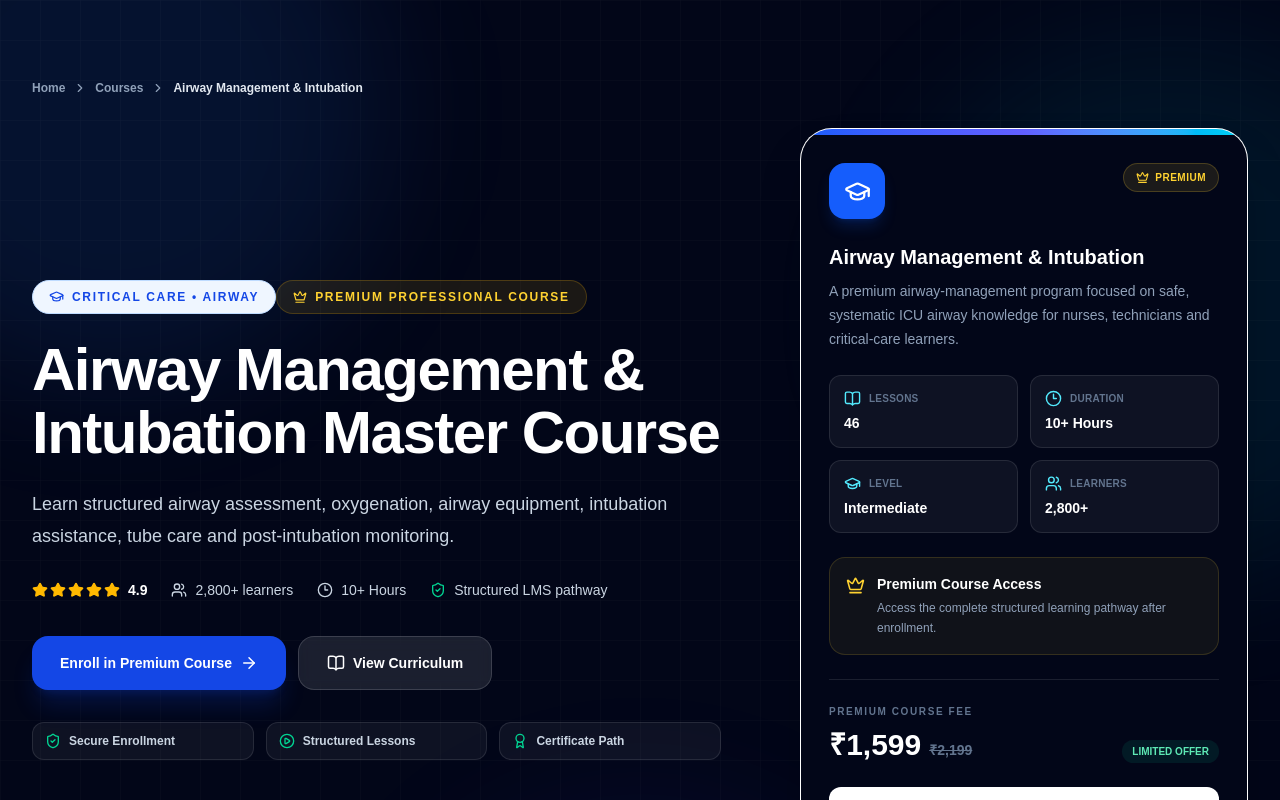
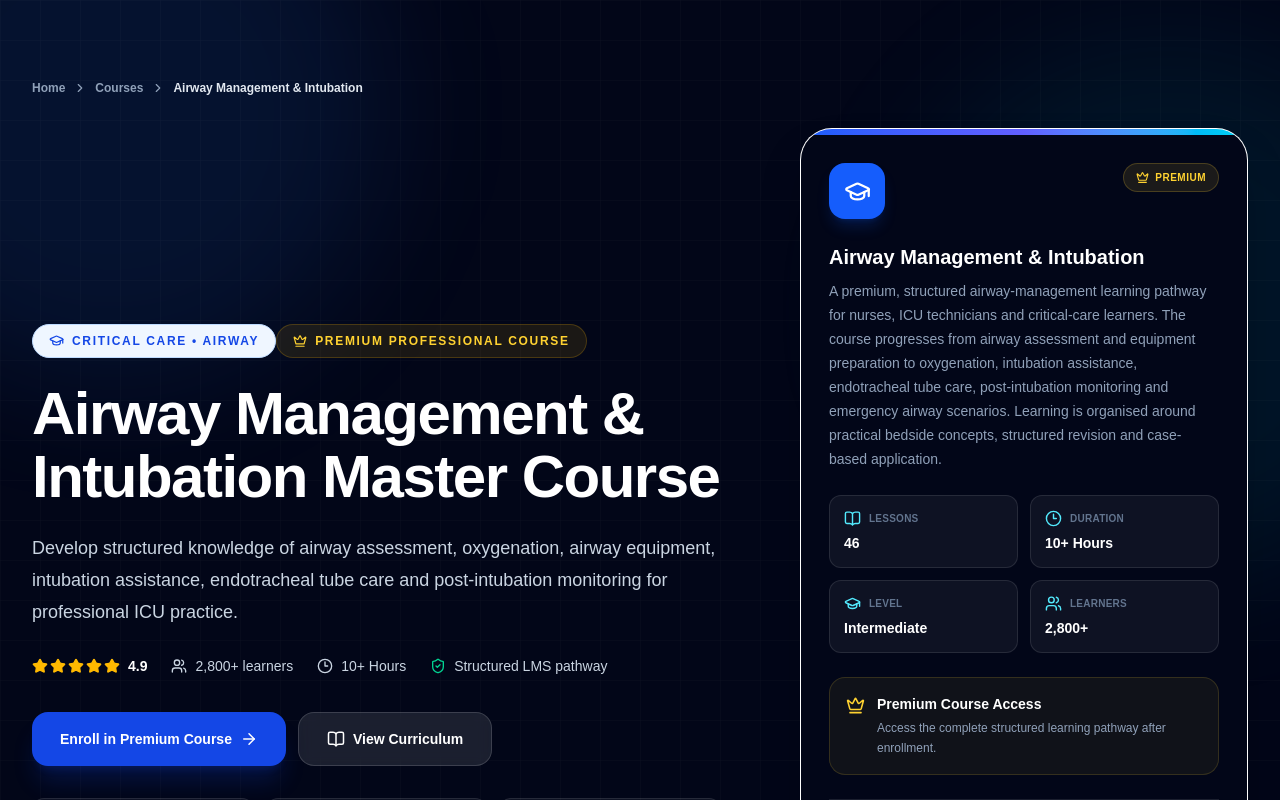
Before and after one commit to dubeyavinash557-sudo/icu-learning-portal, a Next.js app in the folder client/: page /courses/airway-management in a window 1280 px wide. Shown: the top 800 px of the page. Built offline with nearby package versions, Linux system fonts and the light colour scheme.

Commit message:
feat: upgrade airway management course

```diff
--- a/client/app/courses/airway-management/page.tsx
+++ b/client/app/courses/airway-management/page.tsx
@@ -6,102 +6,132 @@ export default function AirwayManagementPage() {
       course={{
         title: "Airway Management & Intubation Master Course",
         shortTitle: "Airway Management & Intubation",
+
         category: "Critical Care • Airway",
+
         description:
-          "Learn structured airway assessment, oxygenation, airway equipment, intubation assistance, tube care and post-intubation monitoring.",
+          "Develop structured knowledge of airway assessment, oxygenation, airway equipment, intubation assistance, endotracheal tube care and post-intubation monitoring for professional ICU practice.",
+
         longDescription:
-          "A premium airway-management program focused on safe, systematic ICU airway knowledge for nurses, technicians and critical-care learners.",
+          "A premium, structured airway-management learning pathway for nurses, ICU technicians and critical-care learners. The course progresses from airway assessment and equipment preparation to oxygenation, intubation assistance, endotracheal tube care, post-intubation monitoring and emergency airway scenarios. Learning is organised around practical bedside concepts, structured revision and case-based application.",
+
         instructor: "ICU Learning Portal Faculty",
+
         level: "Intermediate",
+
         duration: "10+ Hours",
+
         lessons: 46,
+
         students: "2,800+",
+
         rating: 4.9,
+
         price: "₹1,599",
+
         originalPrice: "₹2,199",
+
         isPremium: true,
+
         accent: "blue",
 
         modules: [
           {
             title: "Airway Assessment Fundamentals",
             description:
-              "Recognise airway risk, assess breathing and understand the priorities of initial airway management.",
+              "Build a systematic approach to airway and breathing assessment, identify potential airway risks and understand the priorities of initial airway management.",
             lessons: 6,
           },
           {
             title: "Airway Equipment & Preparation",
             description:
-              "Identify essential airway equipment and organise a safe preparation sequence.",
+              "Identify essential airway equipment, understand equipment readiness and follow a structured preparation sequence before airway intervention.",
             lessons: 6,
           },
           {
             title: "Oxygen Therapy & Preoxygenation",
             description:
-              "Understand oxygen-delivery devices, preoxygenation concepts and respiratory monitoring.",
+              "Understand common oxygen-delivery concepts, preoxygenation principles, respiratory observations and the importance of monitoring oxygenation.",
             lessons: 5,
           },
           {
             title: "Endotracheal Intubation Assistance",
             description:
-              "Learn the nursing and technician role before, during and immediately after intubation.",
+              "Understand the nursing and technician responsibilities before, during and immediately after endotracheal intubation within a multidisciplinary ICU team.",
             lessons: 8,
           },
           {
             title: "ET Tube & Cuff Care",
             description:
-              "Tube-position checks, fixation, cuff-care concepts, oral care and airway safety.",
+              "Learn structured endotracheal tube observation, fixation, position checks, cuff-care concepts, oral care and airway-safety practices.",
             lessons: 6,
           },
           {
             title: "Ventilator Connection & Initial Monitoring",
             description:
-              "Understand post-intubation connection, respiratory observations, alarms and documentation.",
+              "Understand post-intubation ventilator connection, respiratory assessment, monitoring observations, alarm awareness and clinical documentation.",
             lessons: 5,
           },
           {
             title: "Difficult Airway & Emergency Scenarios",
             description:
-              "Structured recognition of airway problems and escalation priorities in emergency situations.",
+              "Develop structured recognition of airway problems and understand immediate escalation priorities during challenging or deteriorating airway situations.",
             lessons: 5,
           },
           {
             title: "Airway Case-Based Revision",
             description:
-              "Practice airway assessment, intubation-support and post-intubation clinical scenarios.",
+              "Reinforce airway assessment, equipment preparation, intubation support and post-intubation monitoring through structured ICU case scenarios.",
             lessons: 5,
           },
         ],
 
         learningOutcomes: [
           "Perform a structured airway and breathing assessment.",
-          "Identify essential airway equipment and preparation requirements.",
-          "Understand preoxygenation and oxygen-delivery concepts.",
-          "Describe safe nursing and technician support during intubation.",
-          "Understand endotracheal tube care and post-intubation monitoring.",
-          "Recognise airway emergencies and appropriate escalation priorities.",
+          "Recognise important airway-risk indicators and escalation priorities.",
+          "Identify essential airway equipment and understand preparation requirements.",
+          "Understand oxygen-delivery and preoxygenation concepts.",
+          "Describe the nursing and technician role during endotracheal intubation support.",
+          "Understand essential endotracheal tube observation, fixation and care principles.",
+          "Understand cuff-care and post-intubation airway-safety concepts.",
+          "Understand initial ventilator connection and respiratory monitoring after intubation.",
+          "Recognise common airway problems and understand appropriate escalation priorities.",
+          "Apply airway-management knowledge to structured ICU case scenarios.",
         ],
 
         practicalSkills: [
-          "Airway assessment",
+          "Structured airway assessment",
+          "Breathing assessment",
+          "Airway equipment identification",
           "Airway equipment preparation",
-          "Oxygen-delivery setup",
+          "Oxygen-delivery setup awareness",
+          "Preoxygenation principles",
           "Intubation assistance",
-          "ET tube fixation and care",
+          "ET tube position and fixation checks",
+          "ET tube and oral-care principles",
           "Cuff-pressure monitoring concepts",
           "Post-intubation assessment",
-          "Airway emergency case practice",
+          "Ventilator connection awareness",
+          "Airway alarm awareness",
+          "Airway emergency escalation",
+          "Case-based airway practice",
         ],
 
         includes: [
-          "Structured premium video lessons",
-          "Airway management study notes",
-          "Intubation checklists",
+          "46 structured premium lessons",
+          "Airway management learning modules",
+          "Intubation-support learning resources",
+          "Airway assessment revision notes",
+          "Airway equipment checklists",
+          "ET tube and cuff-care resources",
+          "Oxygenation and preoxygenation revision",
+          "Post-intubation monitoring guidance",
           "Case-based assessments",
           "Premium PDF study resources",
           "Learning progress tracking",
-          "Course completion pathway",
-          "Certificate eligibility after completion",
+          "Structured course completion pathway",
+          "Certificate eligibility after course completion",
+          "Premium learner access through the LMS",
         ],
       }}
     />
```
